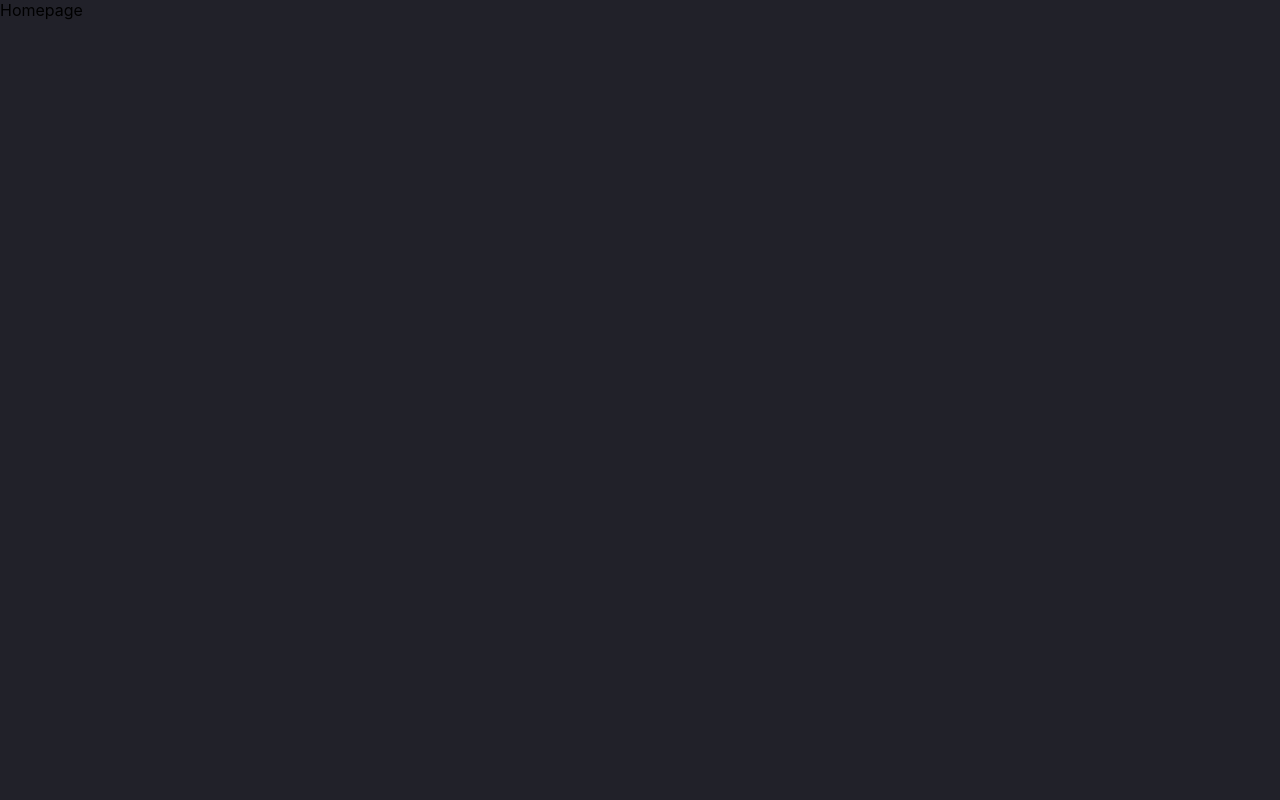
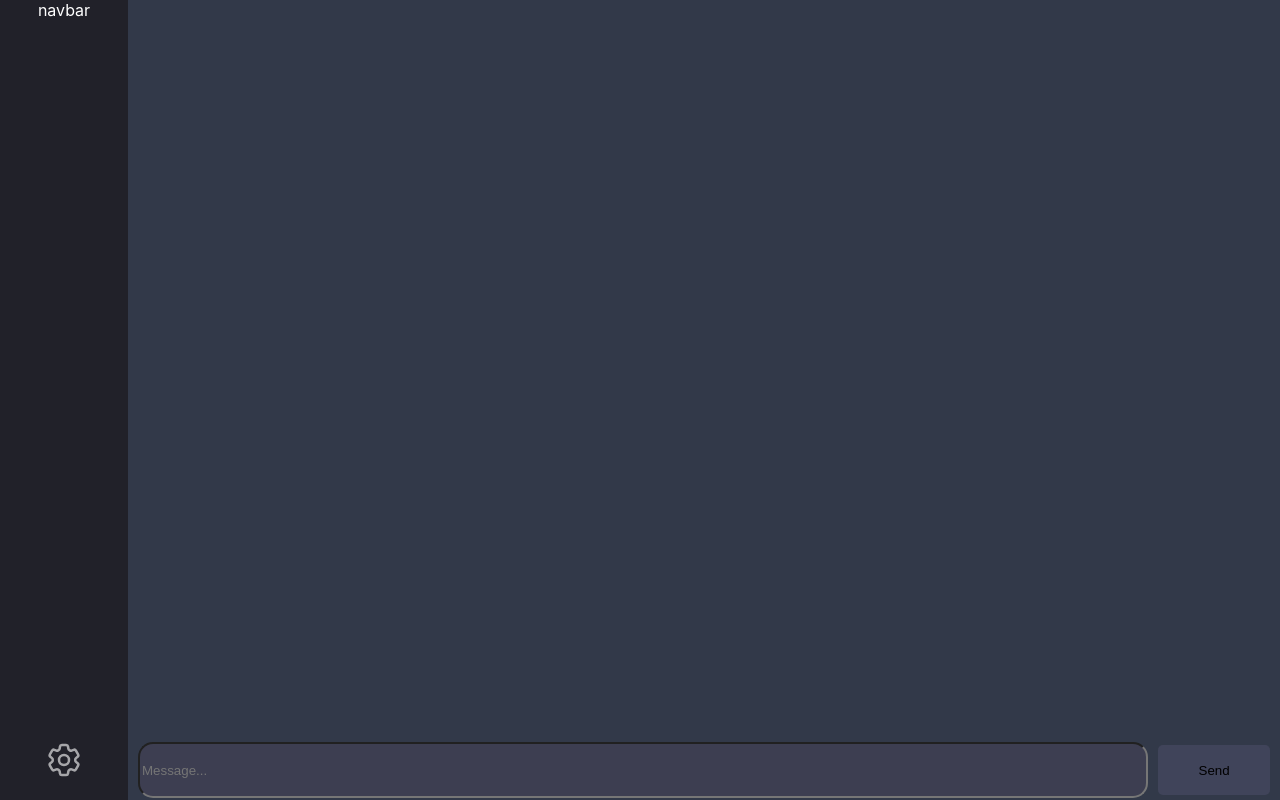
Before and after one commit to nokeen12/chat-app, a React (Create React App) app in the folder client/: page / in a window 1280 px wide. Built offline with nearby package versions, Linux system fonts and the light colour scheme.

Commit message:
Move navbar to chatpage, create typing bar and send button for chat

```diff
--- a/client/src/App.css
+++ b/client/src/App.css
@@ -1,3 +1,8 @@
-.app{
+.App{
+  display: flex;
   background-color: var(--color-1);
+  color: white;
+  height: 100vh;
+  width: 100vw;
+  overflow:hidden;
 }
--- a/client/src/App.js
+++ b/client/src/App.js
@@ -1,15 +1,16 @@
 import { Routes, Route } from "react-router-dom";
 import './App.css';
 import {
-  Homepage
+  Homepage,
+  Chatpage,
 } from "./pages";
 
 function App() {
   return (
     <div className="App">
-      {/* <Navbar /> */}
       <Routes>
-        <Route path="/" element={<Homepage />} />
+        <Route path="/l" element={<Homepage />} />
+        <Route path="/" element={<Chatpage />} />
         {/* <Route path="*" element={<ErrorPage />} /> */}
       </Routes>
     </div>
--- /dev/null
+++ b/client/src/css/Chatpage.css
@@ -0,0 +1,46 @@
+.chatpage{
+    display:flex;
+
+    width: 100%;
+}
+.chatroom{
+    background-color: var(--color-2);
+    width: 90%;
+}
+.chatlog{
+    width: 100%;
+    height: 90%;
+}
+.chatbox{
+    display: flex;
+    justify-content: center;
+    align-items: center;
+    width: 100%;
+    height: 10%;
+    min-height: 100px;
+    background-color: var(--color-2);
+}
+.chattype{
+    width: 90%;
+    height: 50%;
+    border-radius: 15px;
+    background-color: var(--color-3);
+    color: whitesmoke;
+    margin-left: 10px;
+}
+.chattype:hover,
+.chattype:focus{
+    outline: none;
+    box-shadow:0 0 5px orangered;
+}
+.send{
+    background-color: var(--color-4);
+    /* border: 1px solid black; */
+    border: 0;
+    border-radius: 5px;
+    align-items: center;
+    width: 10%;
+    margin-left: 10px;
+    margin-right: 10px;
+    height: 50%;
+}
--- a/client/src/css/Homepage.css
+++ b/client/src/css/Homepage.css
@@ -1,5 +1,5 @@
 .homepage{
     display:flex;
-    background-color: var(--color-1);
-    height: 100vh;
+    background-color: var(--color-2);
+    width: 100%;
 }
--- /dev/null
+++ b/client/src/css/Navbar.css
@@ -0,0 +1,26 @@
+nav{
+    display:flex;
+    flex-direction: column;
+    width: 10%;
+    min-width: 60px;
+    /* justify-content: flex-start; */
+    align-items: center;
+}
+#nav90{
+    height: 90%;
+}
+#settings{
+    display: flex;
+    height: 10%;
+    align-items: center;
+    justify-content: center;
+}
+#settings svg{
+    height: 50%;
+    opacity: 60%;
+}
+#settings svg:hover,
+#settings svg:focus{
+    opacity: 1;
+    filter: drop-shadow( 0px 0px 10px rgba(0, 0, 0, 1));
+}
--- /dev/null
+++ b/client/src/pages/Chatpage.jsx
@@ -0,0 +1,16 @@
+import "../css/Chatpage.css"
+import { Navbar } from '../pages'
+export default function Chatpage(){
+    return(
+        <div className="chatpage">
+            <Navbar />
+            <div className="chatroom">
+                <div className="chatlog"></div>
+                <form className="chatbox">
+                    <input className="chattype" type='text' name='message' placeholder='Message...'/>
+                    <input type="button" value="Send" className="send"/>
+                </form>
+            </div>
+        </div>
+    )
+}
--- /dev/null
+++ b/client/src/pages/Navbar.jsx
@@ -0,0 +1,16 @@
+import "../css/Navbar.css"
+export default function Navbar(){
+    return(
+        <nav>
+            <div id="nav90">
+                navbar
+            </div>
+            <div id="settings">
+                <svg xmlns="http://www.w3.org/2000/svg" fill="none" viewBox="0 0 24 24" strokeWidth="1.5" stroke="currentColor" className="w-6 h-6">
+                    <path strokeLinecap="round" strokeLinejoin="round" d="M9.594 3.94c.09-.542.56-.94 1.11-.94h2.593c.55 0 1.02.398 1.11.94l.213 1.281c.063.374.313.686.645.87.074.04.147.083.22.127.324.196.72.257 1.075.124l1.217-.456a1.125 1.125 0 011.37.49l1.296 2.247a1.125 1.125 0 01-.26 1.431l-1.003.827c-.293.24-.438.613-.431.992a6.759 6.759 0 010 .255c-.007.378.138.75.43.99l1.005.828c.424.35.534.954.26 1.43l-1.298 2.247a1.125 1.125 0 01-1.369.491l-1.217-.456c-.355-.133-.75-.072-1.076.124a6.57 6.57 0 01-.22.128c-.331.183-.581.495-.644.869l-.213 1.28c-.09.543-.56.941-1.11.941h-2.594c-.55 0-1.02-.398-1.11-.94l-.213-1.281c-.062-.374-.312-.686-.644-.87a6.52 6.52 0 01-.22-.127c-.325-.196-.72-.257-1.076-.124l-1.217.456a1.125 1.125 0 01-1.369-.49l-1.297-2.247a1.125 1.125 0 01.26-1.431l1.004-.827c.292-.24.437-.613.43-.992a6.932 6.932 0 010-.255c.007-.378-.138-.75-.43-.99l-1.004-.828a1.125 1.125 0 01-.26-1.43l1.297-2.247a1.125 1.125 0 011.37-.491l1.216.456c.356.133.751.072 1.076-.124.072-.044.146-.087.22-.128.332-.183.582-.495.644-.869l.214-1.281z" />
+                    <path strokeLinecap="round" strokeLinejoin="round" d="M15 12a3 3 0 11-6 0 3 3 0 016 0z" />
+                </svg>
+            </div>
+        </nav>
+    )
+}
--- a/client/src/pages/index.js
+++ /dev/null
@@ -1 +0,0 @@
-export { default as Homepage } from './Homepage'
--- /dev/null
+++ b/client/src/pages/index.jsx
@@ -0,0 +1,3 @@
+export { default as Homepage } from './Homepage'
+export { default as Navbar } from './Navbar'
+export { default as Chatpage } from './Chatpage'
```
